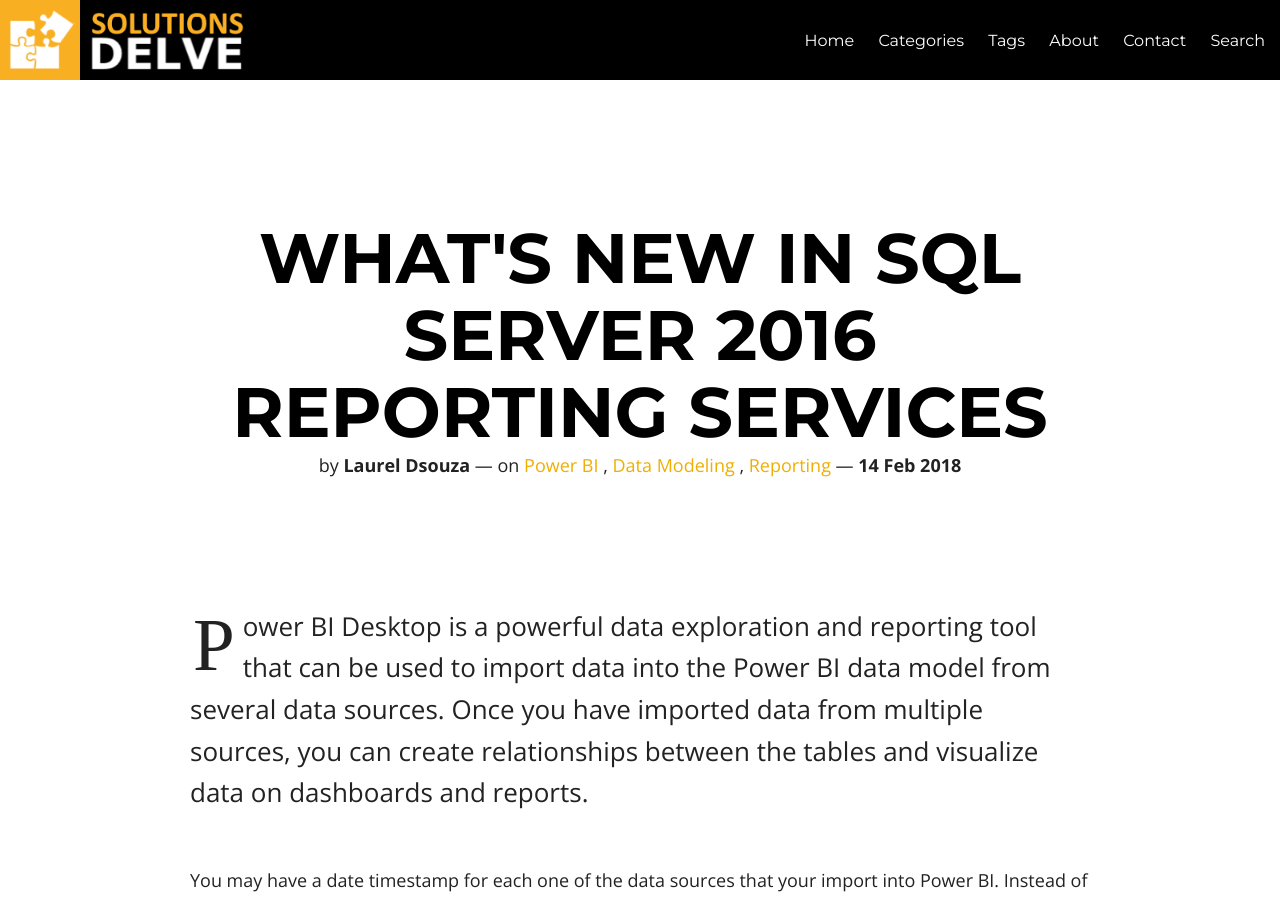
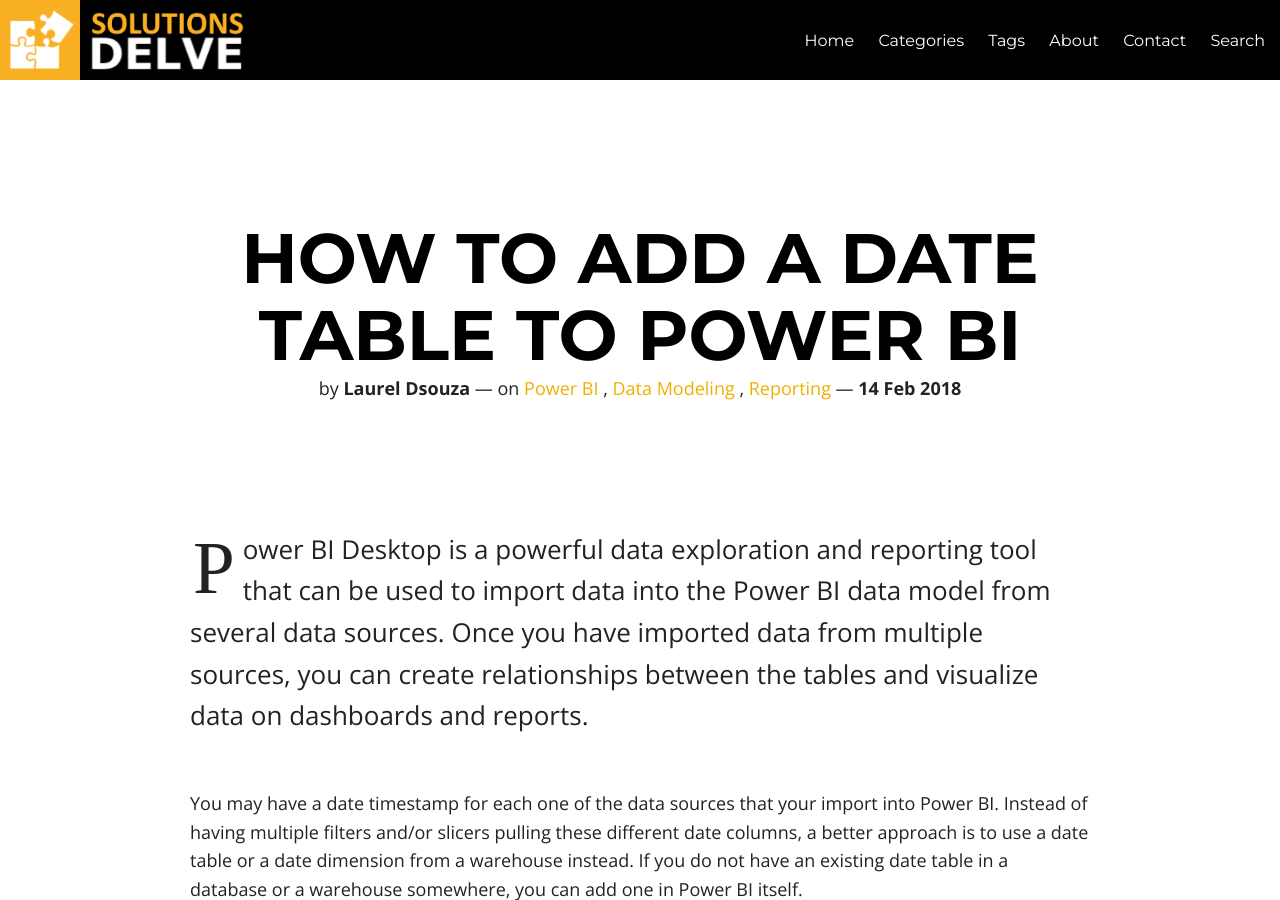
Before and after one commit to ldsouza/ldsouza.github.io, a Jekyll site: the page built from _posts/2018-02-14-powerbi-add-a-date-table.md, in a window 1280 px wide and 900 px high. Built offline with Jekyll 4.4.1, drawn with Linux system fonts in a browser that asks for light colours; nearby versions of some CDN libraries; library files that are not in the unit come from our copies; comment, search, counter and statistics services are not loaded.

Commit message:
Update 2018-02-14-powerbi-add-a-date-table.md

```diff
--- a/_posts/2018-02-14-powerbi-add-a-date-table.md
+++ b/_posts/2018-02-14-powerbi-add-a-date-table.md
@@ -4,8 +4,8 @@
 mathjax: false
 featured: false
 comments: true
-title: What's new in SQL Server 2016 Reporting Services
-headline: What's new in SQL Server 2016 Reporting Services
+title: How to add a Date Table to Power BI
+headline: How to add a Date Table to Power BI
 tags:
 - Power BI
 - Data Modeling
```
